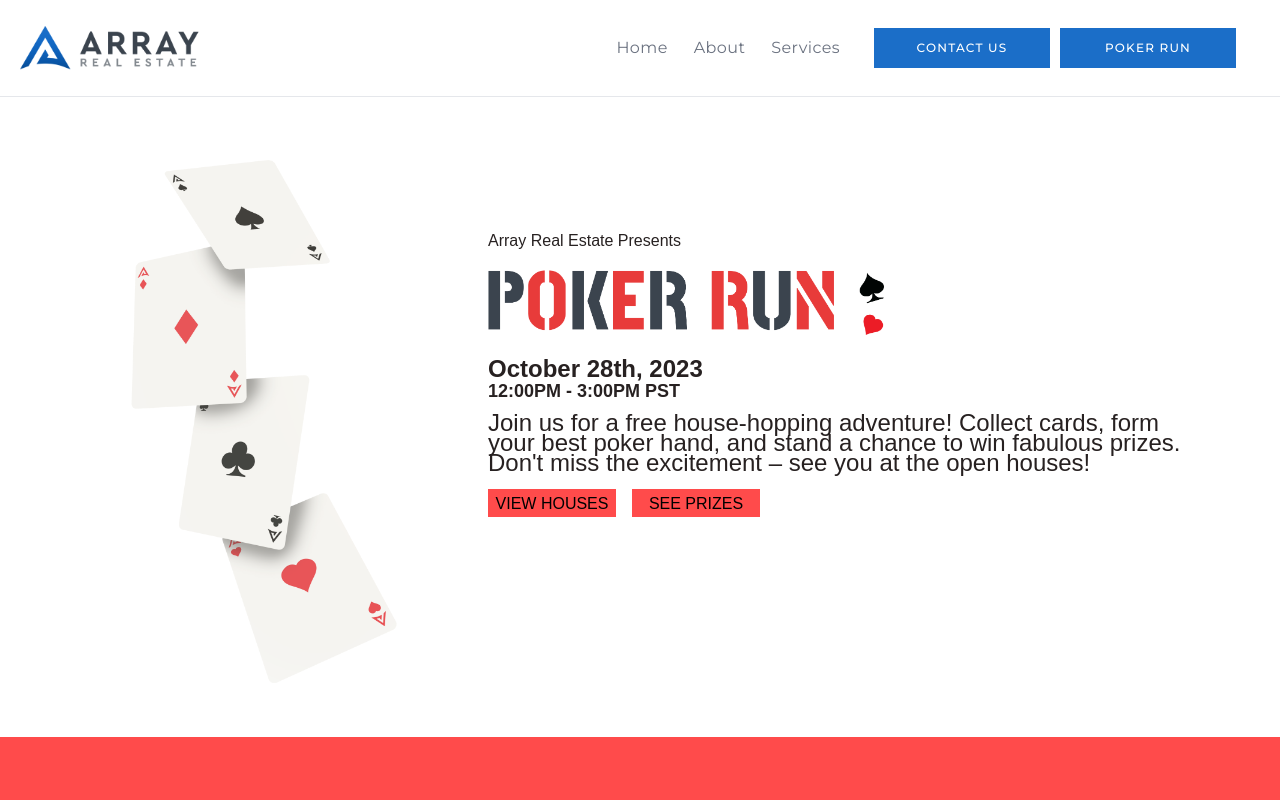
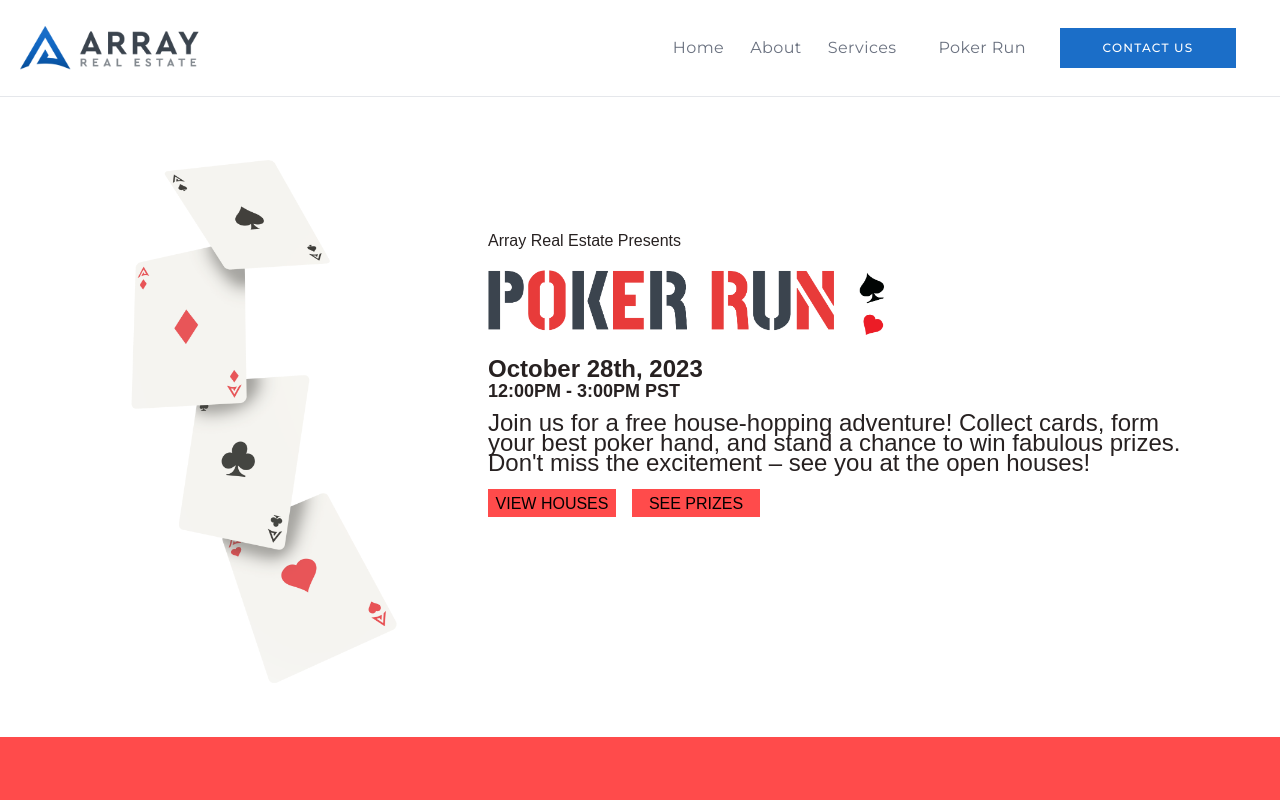
Before and after one commit to kylearray/pokerrun, a Next.js app: page / in a window 1280 px wide. Shown: the top 800 px of the page. Built offline with nearby package versions, Linux system fonts and the light colour scheme; a web font is replaced by a local one.

Commit message:
poker run headeR

```diff
--- a/components/Header.tsx
+++ b/components/Header.tsx
@@ -50,9 +50,10 @@ function Header() {
 
                     <a href="https://www.arrayrealestate.com/services/" className={`${Monst.className}  tracking-wide inline-block  px-2 pr-6 pt-2 text-center text-sm font-regular text-gray-500 outline-none transition duration-300 hover:text-gray-800  active:text-[#1b6ec896] md:text-base`}>Services</a>
 
+                    <a href="https://www.arrayrealestate.com/pokerrun/" className={`${Monst.className}  tracking-wide inline-block  px-2 pr-6 pt-2 text-center text-sm font-regular text-gray-500 outline-none transition duration-300 hover:text-gray-800  active:text-[#1b6ec896] md:text-base`}>Poker Run</a>
+
                     <a href="https://www.arrayrealestate.com/contact/" className={`${Monst.className} uppercase tracking-widest inline-block w-44  bg-[#1b6ec8] px-4 py-3 text-center text-xs font-medium text-white outline-none transition duration-400 hover:bg-[#1b6ec896] md:text-xs`}>Contact us</a>
 
-                    <a href="https://www.arrayrealestate.com/pokerrun/" className={`${Monst.className} uppercase tracking-widest inline-block w-44  bg-[#1b6ec8] px-4 py-3 text-center text-xs font-medium text-white outline-none transition duration-400 hover:bg-[#1b6ec896] md:text-xs`}>Poker Run</a>
                 </div>
 
                 <button onClick={() => { setMenuOpen(!menuOpen)}} type="button" className="inline-flex items-center gap-2  bg-[#1b6ec8] px-3 py-3 text-sm  font-semibold focus-visible:ring active:text-gray-700 md:text-base lg:hidden">
```
